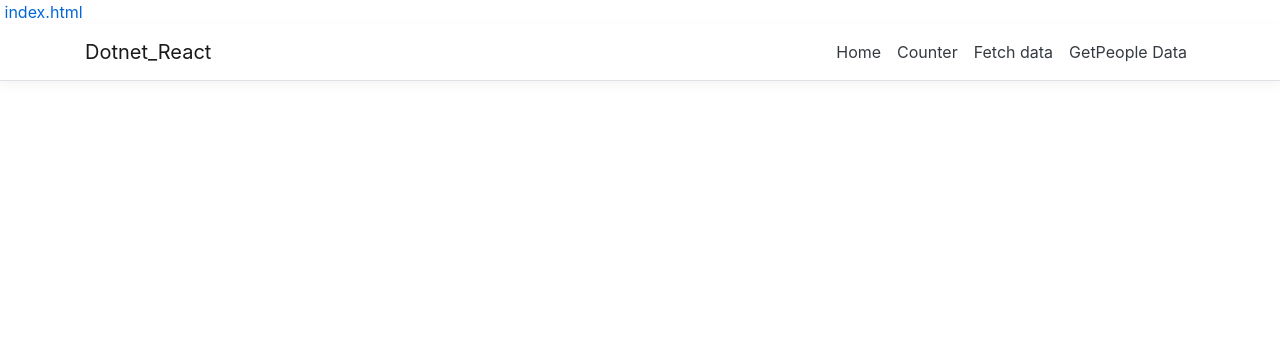
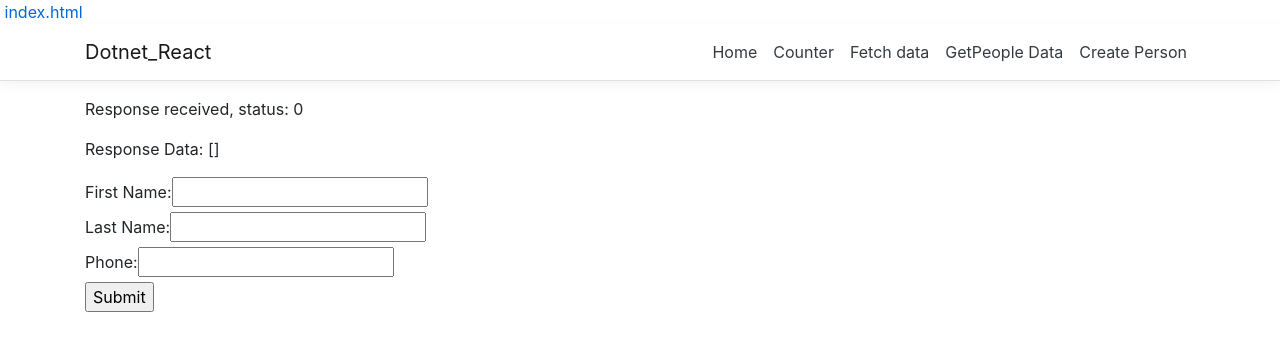
Before and after one commit to Shjani49/Dotnet_React, a React (Create React App) app in the folder Dotnet_React/ClientApp/: page /admin/createperson in a window 1280 px wide. Shown: the top 350 px of the page. Built offline with nearby package versions, Linux system fonts and the light colour scheme.

Commit message:
Axios Post request Example

```diff
--- a/Dotnet_React/ClientApp/src/App.js
+++ b/Dotnet_React/ClientApp/src/App.js
@@ -6,6 +6,7 @@ import { Home } from './components/Home';
 import { FetchData } from './components/FetchData';
 import { Counter } from './components/Counter';
 import { GetPeople } from './components/GetPeople';
+import { CreatePerson } from './components/CreatePerson';
 import './custom.css'
 
 export default class App extends Component {
@@ -18,6 +19,7 @@ export default class App extends Component {
         <Route path='/counter' component={Counter} />
             <Route path='/fetch-data' component={FetchData} />
             <Route path='/People-data' component={GetPeople} />
+            <Route path='/admin/createperson' component={CreatePerson} />
       </Layout>
     );
   }
--- /dev/null
+++ b/Dotnet_React/ClientApp/src/components/CreatePerson.js
@@ -0,0 +1,83 @@
+import React, { Component } from 'react';
+// Don't forget to "npm install axios" and import it on any pages from which you are making HTTP requests.
+import axios from 'axios';
+
+// The name of the class is used in routing in App.js. The name of the file is not important in that sense.
+export class CreatePerson extends Component {
+    static displayName = CreatePerson.name;
+
+    constructor(props) {
+        // 1) When we build the component, we assign the state to be loading, and register an empty list in which to store our forecasts.
+        super(props);
+        this.state = { statusCode: 0, response: [], firstName: "", lastName: "", phone: "", waiting: false };
+
+        this.handleChange = this.handleChange.bind(this);
+        this.handleSubmit = this.handleSubmit.bind(this);
+    }
+
+    handleChange(event) {
+        switch (event.target.id) {
+            case "firstName":
+                this.setState({ firstName: event.target.value });
+                break;
+            case "lastName":
+                this.setState({ lastName: event.target.value });
+                break;
+            case "phone":
+                this.setState({ phone: event.target.value });
+                break;
+        }
+
+    }
+
+
+    // Either way we render the title, and a description.
+    render() {
+        return (
+            <div>
+                <p>{this.state.waiting ? "Request sent, awaiting response." : "Response received, status: " + this.state.statusCode}</p>
+                <p>Response Data: {JSON.stringify(this.state.response)}</p>
+                <form onSubmit={this.handleSubmit}>
+                    <label htmlfor="firstName">First Name:</label>
+                    <input id="firstName" type="text" value={this.state.firstName} onChange={this.handleChange} />
+                    <br />
+                    <label htmlfor="lastName">Last Name:</label>
+                    <input id="lastName" type="text" value={this.state.lastName} onChange={this.handleChange} />
+                    <br />
+                    <label htmlfor="phone">Phone:</label>
+                    <input id="phone" type="text" value={this.state.phone} onChange={this.handleChange} />
+                    <br />
+                    <input type="submit" value="Submit" />
+                </form>
+            </div>
+        );
+    }
+
+
+    async handleSubmit(event) {
+        event.preventDefault();
+        this.setState({ waiting: true });
+        // Axios replaces fetch(), same concept. Send the response and "then" when it comes back, put it in the state.
+
+        /*
+        axios.post(`person/api/create?firstName=${this.state.firstName}&lastname=${this.state.lastName}&phone=${this.state.phone}`).then(res => {
+            this.setState({ statusCode: res.status, response: res.data, loading: false });
+        });
+        */
+        axios({
+            method: 'post',
+            url: 'person/api/create',
+            params: {
+                firstName: this.state.firstName,
+                lastName: this.state.lastName,
+                phone: this.state.phone
+            }
+        })
+            .then((res) => {
+                this.setState({ statusCode: res.status, response: res.data, waiting: false });
+            })
+            .catch((err) => {
+                this.setState({ statusCode: err.response.status, response: err.response.data, waiting: false });
+            });
+    }
+}
--- a/Dotnet_React/ClientApp/src/components/NavMenu.js
+++ b/Dotnet_React/ClientApp/src/components/NavMenu.js
@@ -6,7 +6,7 @@ import './NavMenu.css';
 export class NavMenu extends Component {
     static displayName = NavMenu.name;
 
-  constructor (props) {
+    constructor(props) {
         super(props);
 
         this.toggleNavbar = this.toggleNavbar.bind(this);
@@ -15,13 +15,13 @@ export class NavMenu extends Component {
         };
     }
 
-  toggleNavbar () {
+    toggleNavbar() {
         this.setState({
             collapsed: !this.state.collapsed
         });
     }
 
-  render () {
+    render() {
         return (
             <header>
                 <Navbar className="navbar-expand-sm navbar-toggleable-sm ng-white border-bottom box-shadow mb-3" light>
@@ -42,6 +42,9 @@ export class NavMenu extends Component {
                                 <NavItem>
                                     <NavLink tag={Link} className="text-dark" to="/People-data">GetPeople Data</NavLink>
                                 </NavItem>
+                                <NavItem>
+                                    <NavLink tag={Link} className="text-dark" to="/admin/createperson">Create Person</NavLink>
+                                </NavItem>
                             </ul>
                         </Collapse>
                     </Container>
```
Lines whose indentation alone changed are shown as unchanged.
